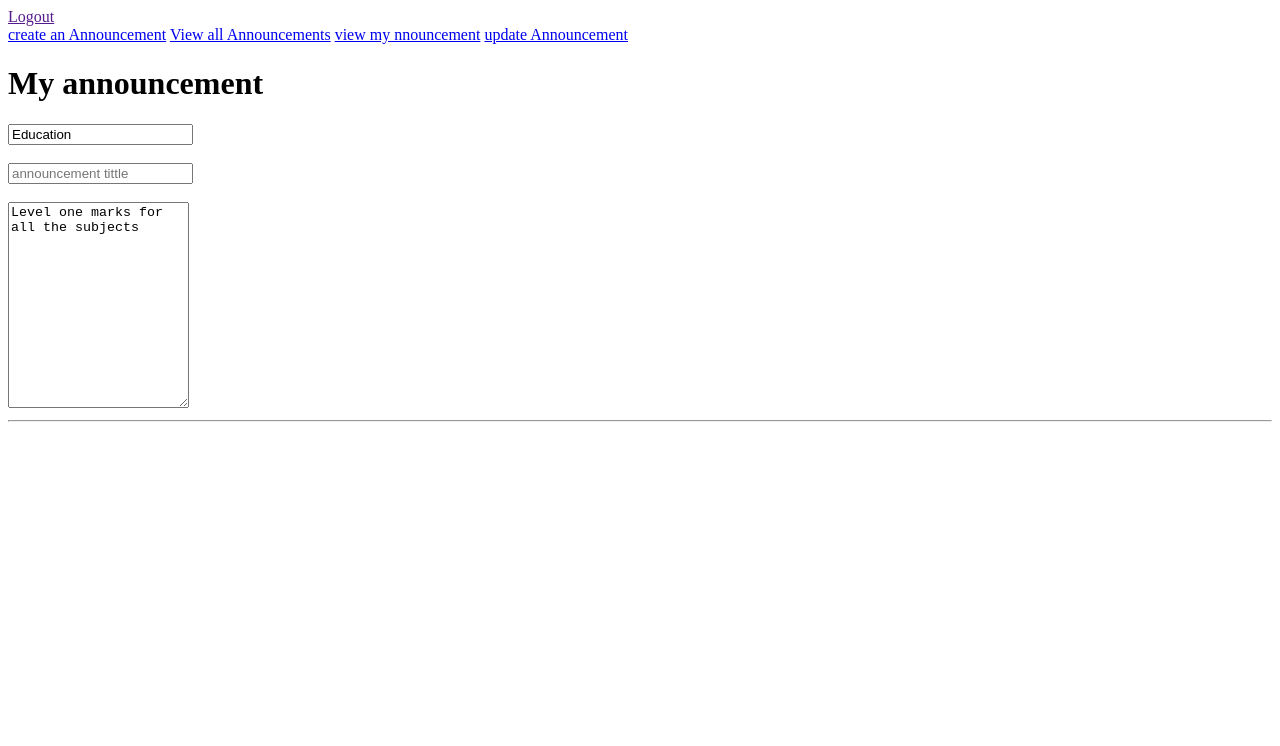
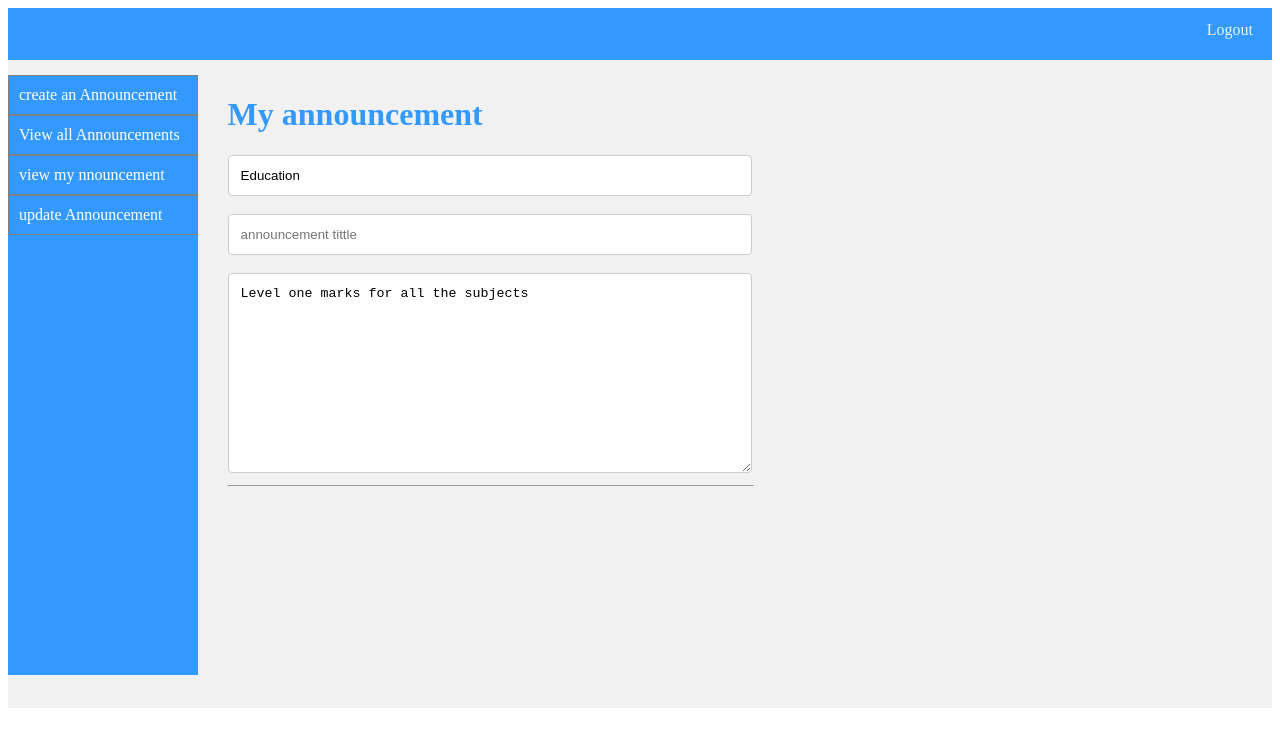
Before and after one commit to mosley17/AnnounceIt, a plain HTML site: page UI/HTML/view-my-announcement.html in a window 1280 px wide. Drawn offline with Linux system fonts and the light colour scheme; the site is published under a folder, as on GitHub Pages, so addresses that start at the root find nothing.

Commit message:
solved some css errors

```diff
--- a/UI/HTML/view-my-announcement.html
+++ b/UI/HTML/view-my-announcement.html
@@ -6,8 +6,8 @@
 	<meta name="viewport" content="width=device-width, initial-scale=1.0">
 	<meta http-equiv="X-UA-Compatible" content="ie=edge">
 	<title>user-announcements</title>
-	<link rel="stylesheet" href="/UI/css/admin.css">
-	<link rel="stylesheet" href="/UI/css/user-admin.css">
+	<link rel="stylesheet" href="../css/admin.css">
+	<link rel="stylesheet" href="../css/user-admin.css">
 </head>
 
 <body>
```
Also changed, not shown: UI/HTML/admin-page.html (+2 -1 lines), UI/HTML/create-announcement.html (+1 -1 lines), UI/HTML/manage-announcement.html (+1 -1 lines), UI/HTML/update-announcement.html (+1 -1 lines), UI/HTML/user-announcement-page.html (+1 -1 lines), UI/HTML/view-all-announcement.html (+1 -1 lines).
